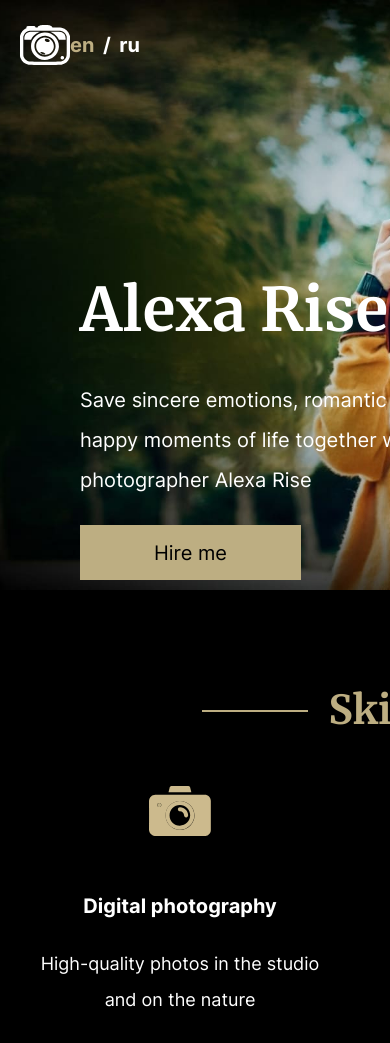
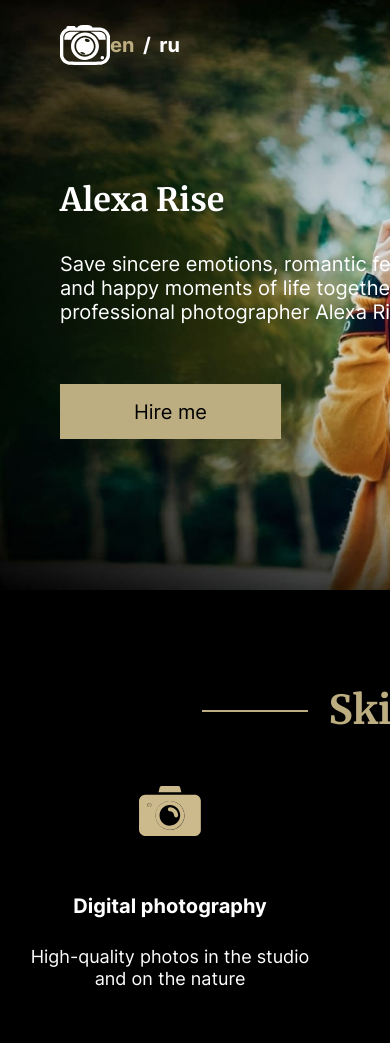
Before and after one commit to Evgeniy652/My_rs_projects, a plain HTML site: page portfolio/index.html in a window 390 px wide. Shown: the top 1043 px of the page. Drawn offline with Linux system fonts and the light colour scheme.

Commit message:
feat:add style adaptive

```diff
--- a/portfolio/index.html
+++ b/portfolio/index.html
@@ -39,8 +39,8 @@
 
 		<section class="hero">
 			<h1 class="hero-title">Alexa Rise</h1>
-			<p class="hero-text">Save sincere emotions, romantic feelings and<br>
-				happy moments of life together with professional<br>
+			<p class="hero-text">Save sincere emotions, romantic feelings and<!-- <br> -->
+				happy moments of life together with professional<!-- <br> -->
 				photographer Alexa Rise</p>
 			<button class="button1" >Hire me</button>
 		</section>
--- a/portfolio/style.css
+++ b/portfolio/style.css
@@ -83,7 +83,7 @@ header {
 .hero {
 	width: 500px;
 	height: 330px;
-	margin: 160px 860px 0px 80px;
+	margin: 160px 0px 0px 80px;
 	display: flex;
     flex-direction: column;
 }
@@ -488,6 +488,9 @@ a:hover {
     contrast(87%);
 }
 
+
+
+
 @media (max-width: 768px) {
 	body {
 		width:768px;
@@ -497,6 +500,34 @@ a:hover {
 	.bg {
 		height: 590px;
 	}
+
+	.logo1 {
+		margin: 9px 0px 0px 60px;
+	}
+
+	.hero {
+		width: 500px;
+		height: 271px;
+		margin: 78px 0px 0px 60px;
+		display: flex;
+		flex-direction: column;
+	}
+
+	.hero-title {
+		width: 165px;
+		height: 64px;
+		font-size: 32px;
+		line-height: 64px;
+	}
+
+	.hero-text {
+		width: 390px;
+		height: 72px;
+		font-size: 20px;
+		line-height:24.2px;
+		margin: 20px 0px 60px 0px;
+	}
+
 
 	nav {
 		display: none;
@@ -520,6 +551,19 @@ a:hover {
 		display: flex;
 		flex-wrap: wrap;
 		justify-content: space-between;
+	}
+
+	.skills-items {
+		width:300px;
+		height: 224px;
+		padding: 0px;
+	  }
+
+	.text-skills {
+		width: 280px;
+		height: 44px;
+		font-size: 18px;
+		line-height: 21.78px;
 	}
 
 	#portfolio {
@@ -583,15 +627,19 @@ a:hover {
 		width:450px;
 		height: 429px;
 		margin: 60px 159px 0px 159px;
+		display: flex;
+	    flex-direction: column;
+		align-items: center;
 	}
 
-	#footer {
+	footer {
 		height: 190px;
 	    display: flex;
 		flex-direction: column;
 	    justify-content: center;
 	    align-items: center;
 	    padding:0px;
+		line-height: 24.2px;
 	}
 
 
```
